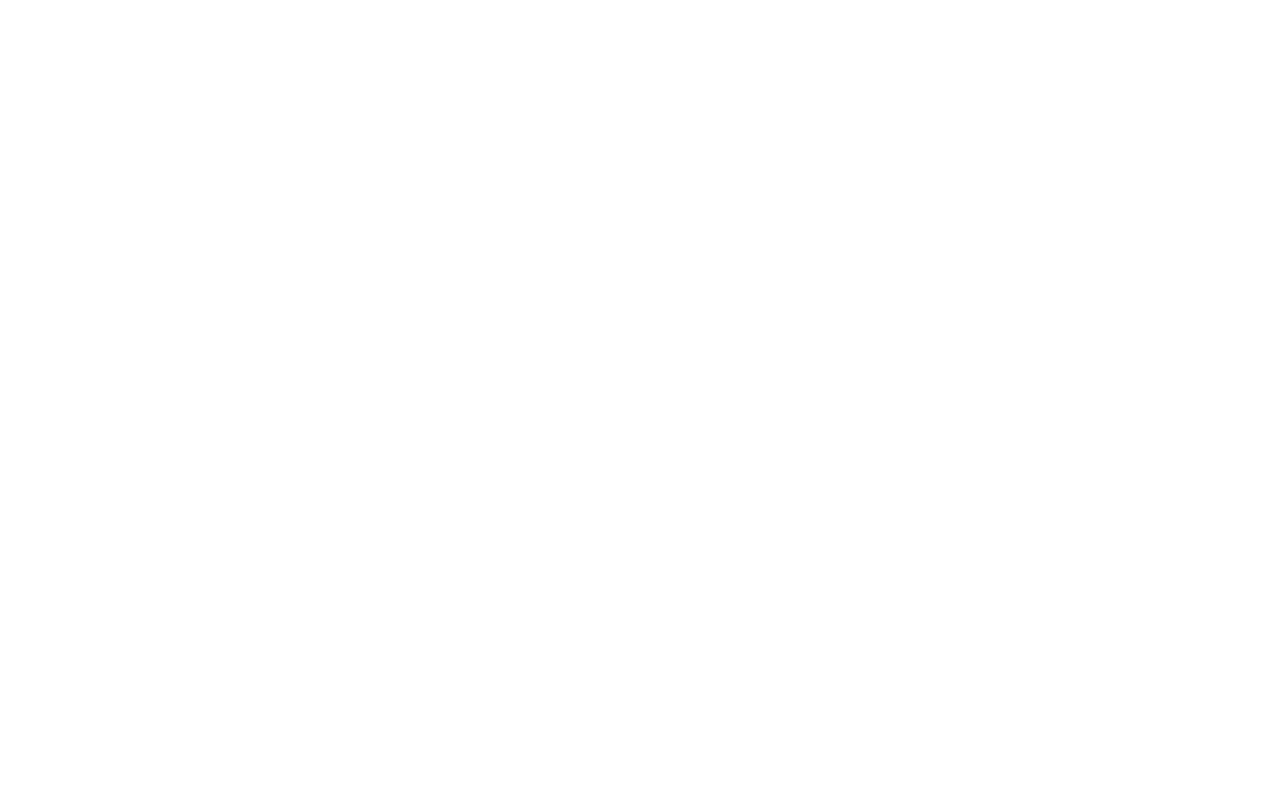
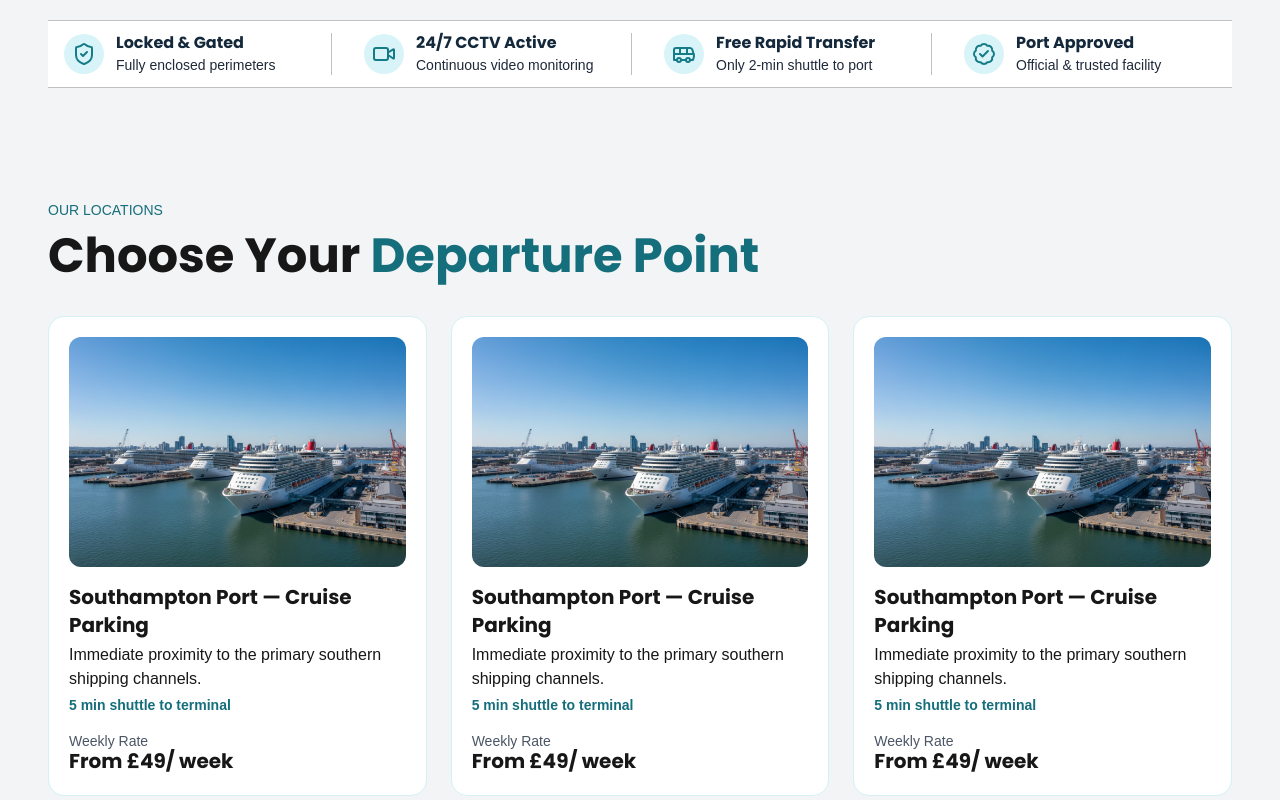
Before and after one commit to malik-abdurehman-14/cruise-parking, a Next.js app: page /our-locations in a window 1280 px wide. Before the commit this address had no page. Shown: the part 660-1460 px from the top of the page. Before the commit the page ends 800 px from the top, so only its background shows below. Built offline with nearby package versions, Linux system fonts and the light colour scheme.

Commit message:
Added Locations

```diff
--- a/app/about-us/page.jsx
+++ b/app/about-us/page.jsx
@@ -15,7 +15,12 @@
   return (
     <>
       <Navbar />
-      <ReuseableHero />
+      <ReuseableHero
+        img="/about-hero.png"
+        heading=" We Look After Your Car Like It's Our Own"
+        text="Family-run since 2015 · Southampton's most trusted cruise parking
+              service. Start your holiday knowing everything is safe."
+      />
       <OurStory />
       <OurTeam />
       <WhatDrivesUs />
--- /dev/null
+++ b/app/our-locations/page.jsx
@@ -0,0 +1,123 @@
+"use client";
+
+import Cta from "@/components/layout/Cta";
+import Footer from "@/components/layout/Footer";
+import Navbar from "@/components/layout/Navbar";
+import ReuseableHero from "@/components/layout/ReuseableHero";
+
+function page() {
+  const cards = [
+    {
+      img: "/locations.png",
+      title: "Southampton Port — Cruise Parking",
+      desc: "Immediate proximity to the primary southern shipping channels.",
+      time: "5 min",
+      price: "£49",
+    },
+    {
+      img: "/locations.png",
+      title: "Southampton Port — Cruise Parking",
+      desc: "Immediate proximity to the primary southern shipping channels.",
+      time: "5 min",
+      price: "£49",
+    },
+    {
+      img: "/locations.png",
+      title: "Southampton Port — Cruise Parking",
+      desc: "Immediate proximity to the primary southern shipping channels.",
+      time: "5 min",
+      price: "£49",
+    },
+    {
+      img: "/locations.png",
+      title: "Southampton Port — Cruise Parking",
+      desc: "Immediate proximity to the primary southern shipping channels.",
+      time: "5 min",
+      price: "£49",
+    },
+    {
+      img: "/locations.png",
+      title: "Southampton Port — Cruise Parking",
+      desc: "Immediate proximity to the primary southern shipping channels.",
+      time: "5 min",
+      price: "£49",
+    },
+    {
+      img: "/locations.png",
+      title: "Southampton Port — Cruise Parking",
+      desc: "Immediate proximity to the primary southern shipping channels.",
+      time: "5 min",
+      price: "£49",
+    },
+    {
+      img: "/locations.png",
+      title: "Southampton Port — Cruise Parking",
+      desc: "Immediate proximity to the primary southern shipping channels.",
+      time: "5 min",
+      price: "£49",
+    },
+    {
+      img: "/locations.png",
+      title: "Southampton Port — Cruise Parking",
+      desc: "Immediate proximity to the primary southern shipping channels.",
+      time: "5 min",
+      price: "£49",
+    },
+    {
+      img: "/locations.png",
+      title: "Southampton Port — Cruise Parking",
+      desc: "Immediate proximity to the primary southern shipping channels.",
+      time: "5 min",
+      price: "£49",
+    },
+  ];
+  return (
+    <>
+      <Navbar />
+      <ReuseableHero
+        img="/location-hero.png"
+        heading="Wherever You're Sailing or Flying From, We've Got You Covered."
+        text="Find your nearest secure parking location and book in seconds."
+      />
+      <section className="w-full flex flex-col gap-9 bg-gray-100 py-16 px-12">
+        <div className="flex flex-col gap-3 w-full">
+          <p className="text-sm text-green uppercase">OUR LOCATIONS</p>
+          <p className="text-5xl font-extrabold poppins">
+            Choose Your <span className="text-green"> Departure Point</span>
+          </p>
+        </div>
+        <div className="grid grid-cols-3 gap-6">
+          {cards.map((item, index) => (
+            <div
+              key={index}
+              className="w-full border-[0.5px] border-[#D3F1F5] rounded-2xl bg-white p-5"
+            >
+              <img
+                className="rounded-xl h-[230px] object-cover w-full"
+                src={item.img}
+                alt={item.title}
+              />
+              <div className="flex flex-col gap-1 mt-4">
+                <p className="text-xl font-bold poppins">{item.title}</p>
+                <p className="text-base">{item.desc}</p>
+                <p className="text-sm font-bold text-green">
+                  {item.time} shuttle to terminal
+                </p>
+                <div className="mt-3">
+                  <p className="text-sm text-gray-600 -mb-1">Weekly Rate</p>
+                  <p className="text-xl font-extrabold poppins">
+                    From {item.price}/ week
+                  </p>
+                </div>
+              </div>
+            </div>
+          ))}
+        </div>
+      </section>
+      <Cta />
+      <Footer />
+    </>
+  );
+}
+
+export default page;
--- a/components/layout/Cta.jsx
+++ b/components/layout/Cta.jsx
@@ -3,7 +3,7 @@
 
 function Cta() {
   return (
-    <section className="w-full py-14 px-12 bg-white">
+    <section className="w-full py-14 px-12 bg-gray-100">
       <div className="w-full">
         <div className="group relative sm:h-[350px] h-[250px] rounded-2xl overflow-hidden flex flex-col justify-end w-full">
           {" "}
--- a/components/layout/Faqs.jsx
+++ b/components/layout/Faqs.jsx
@@ -49,7 +49,7 @@
   };
 
   return (
-    <section className="w-full flex flex-col gap-10 py-16 px-12 items-center bg-white">
+    <section className="w-full flex flex-col gap-10 py-16 px-12 items-center bg-gray-100">
       {/* Header */}
       <div className="w-full flex flex-col gap-3 justify-center items-center">
         <p className="text-sm text-green uppercase">NEED TO KNOW</p>
@@ -70,7 +70,7 @@
           return (
             <div
               key={faq.id}
-              className="bg-white border-b border-gray-700 rounded-lg px-6 transition-all"
+              className="bg-gray-100 border-b border-gray-700 rounded-lg px-6 transition-all"
             >
               {/* Question */}
               <button
--- a/components/layout/Navbar.jsx
+++ b/components/layout/Navbar.jsx
@@ -20,9 +20,9 @@
 
   const navLinks = [
     { name: "About Us", link: "/about-us" },
-    { name: "Our Locations", link: "/" },
-    { name: "Blogs", link: "/" },
-    { name: "Contact", link: "/" },
+    { name: "Our Locations", link: "/our-locations" },
+    { name: "Blogs", link: "/blogs" },
+    { name: "Contact", link: "/contact-us" },
   ];
 
   return (
--- a/components/layout/ReuseableHero.jsx
+++ b/components/layout/ReuseableHero.jsx
@@ -2,7 +2,7 @@
 import Image from "next/image";
 import FeatureBar from "./FeatureBar";
 
-function ReuseableHero() {
+function ReuseableHero({ heading, text, img }) {
   return (
     <section className="w-full bg-gray-100 py-12 pt-40 px-12">
       <div className="w-full">
@@ -30,14 +30,10 @@
             >
               Est. 2015 · Family-Run
             </div>
-            <p className="text-5xl font-extrabold poppins max-w-xl leading-14">
-              We Look After Your Car Like It's Our Own
+            <p className="text-5xl font-extrabold poppins max-w-2xl leading-14">
+              {heading}
             </p>{" "}
-            <p className="text-base leading-6 max-w-2xl">
-              {" "}
-              Family-run since 2015 · Southampton's most trusted cruise parking
-              service. Start your holiday knowing everything is safe.
-            </p>{" "}
+            <p className="text-base leading-6 max-w-2xl"> {text}</p>{" "}
           </div>{" "}
         </div>
       </div>
--- a/sections/about/PeaceOfMind.jsx
+++ b/sections/about/PeaceOfMind.jsx
@@ -35,7 +35,7 @@
     },
   ];
   return (
-    <section className="w-full px-12 py-14 flex gap-10 bg-gray-100">
+    <section className="w-full px-12 py-28 flex gap-10 bg-gray-100">
       <div className="w-[50%]">
         <img
           className="rounded-xl h-[65vh] w-full object-cover"
```
Also changed, not shown: public/location-hero.jpg (added), public/locations.png (added).
